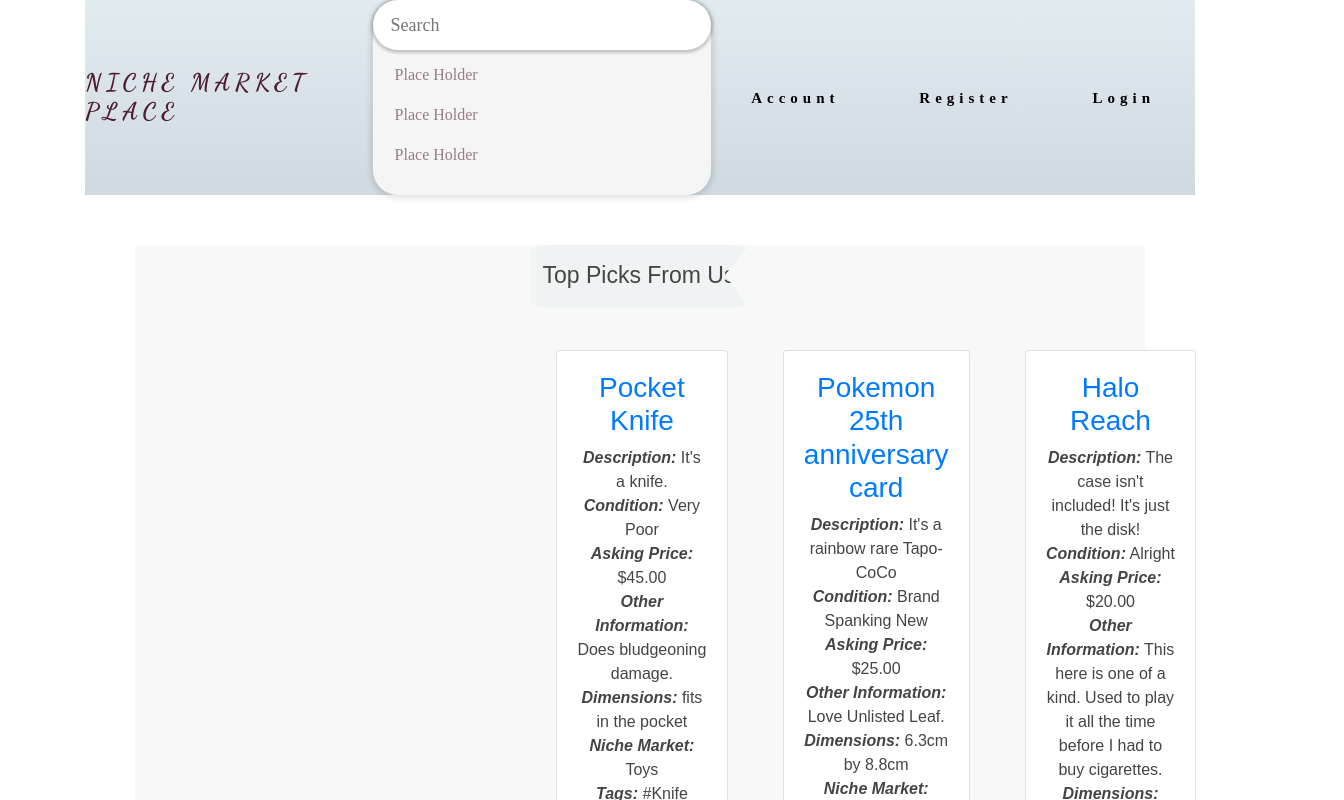
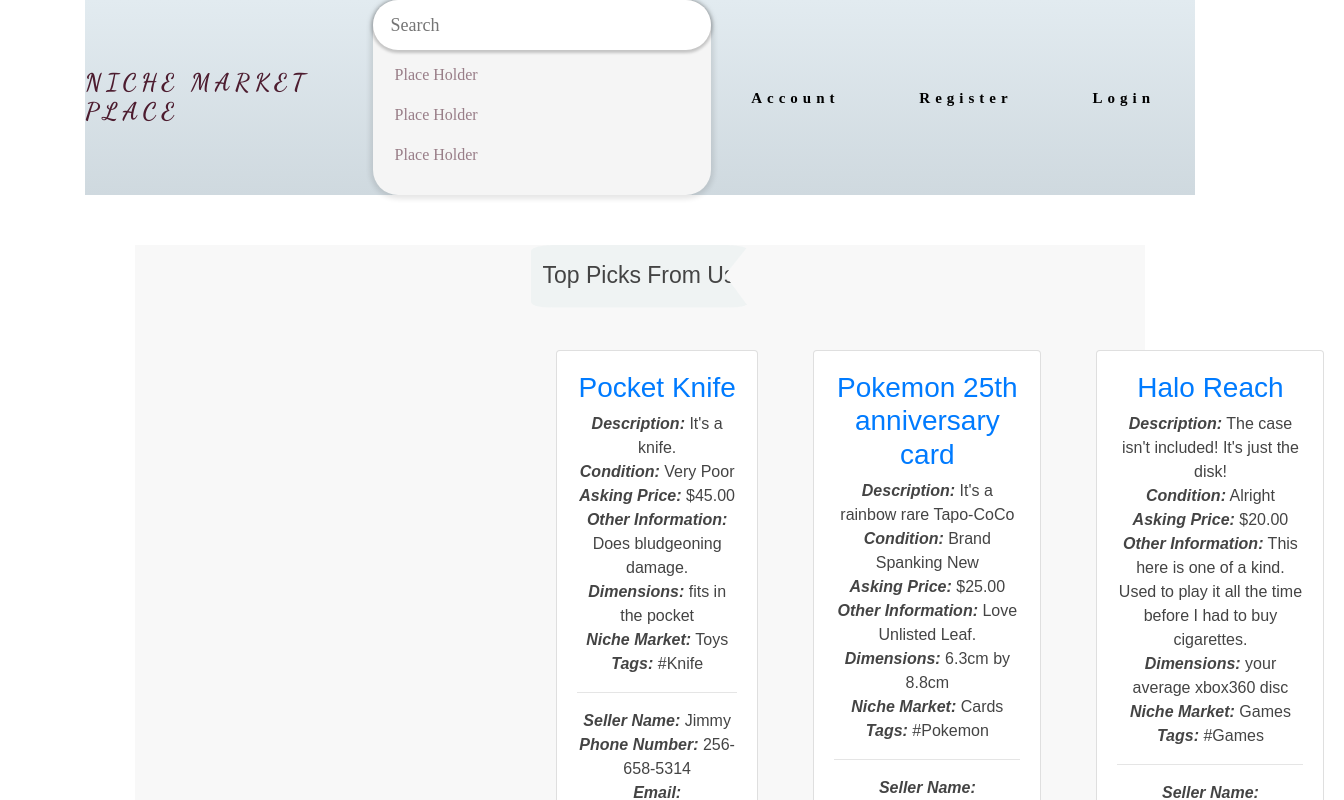
Before and after one commit to jacobRinehart42/csci-313-group-project-group-combination-of-components-num-2, an Angular app: page / in a window 1280 px wide. Shown: the top 800 px of the page, 1344 px wide, since content can reach past the window. Built offline with nearby package versions, Linux system fonts and the light colour scheme; a web font is replaced by a local one.

Commit message:
3 files modified

```diff
--- a/src/app/items.service.ts
+++ b/src/app/items.service.ts
@@ -175,5 +175,19 @@
     }
   }
 
+  getOwnerInfo(itemId: number){
+    for(var i = 0; i < this.items.length; i++){
+      if(this.items[i].itemId == itemId){
+        var userNumber = this.items[i].owningUserId;
+        var accountList =  this.accnt.accounts;
+        for(var j = 0 ; j < accountList.length; j++){
+          if(accountList[j].id == userNumber){
+            return accountList[j];
+          }
+        }
+      }
+    }
+  }
+
   constructor(private accnt: AccountService) {}
 }
--- a/src/app/items/items.component.html
+++ b/src/app/items/items.component.html
@@ -27,7 +27,11 @@
           <hr />
 
           <div>
-            <button class="editButton btn btn-primary" type="button" >Contact User!</button>
+            <strong><em>Seller Name:</em></strong>  {{ item.seller}}
+            <br>
+            <strong><em>Phone Number:</em></strong>  {{ its.getOwnerInfo(item.itemId).phoneNumber }}
+            <br>
+            <strong><em>Email:</em></strong>  {{ its.getOwnerInfo(item.itemId).email }}
           </div>
 
         </div>
--- a/src/app/items/items.component.ts
+++ b/src/app/items/items.component.ts
@@ -1,5 +1,6 @@
 import { Component, OnInit, Input } from '@angular/core';
 import { RoutingService } from '../routing.service';
+import { ItemsService } from "../items.service";
 
 @Component({
   selector: 'app-items',
@@ -25,7 +26,7 @@
 
     @Input() id: number;
 
-  constructor(private route: RoutingService) { }
+  constructor(private route: RoutingService, public its: ItemsService) { }
 
   ngOnInit() {
   }
```
